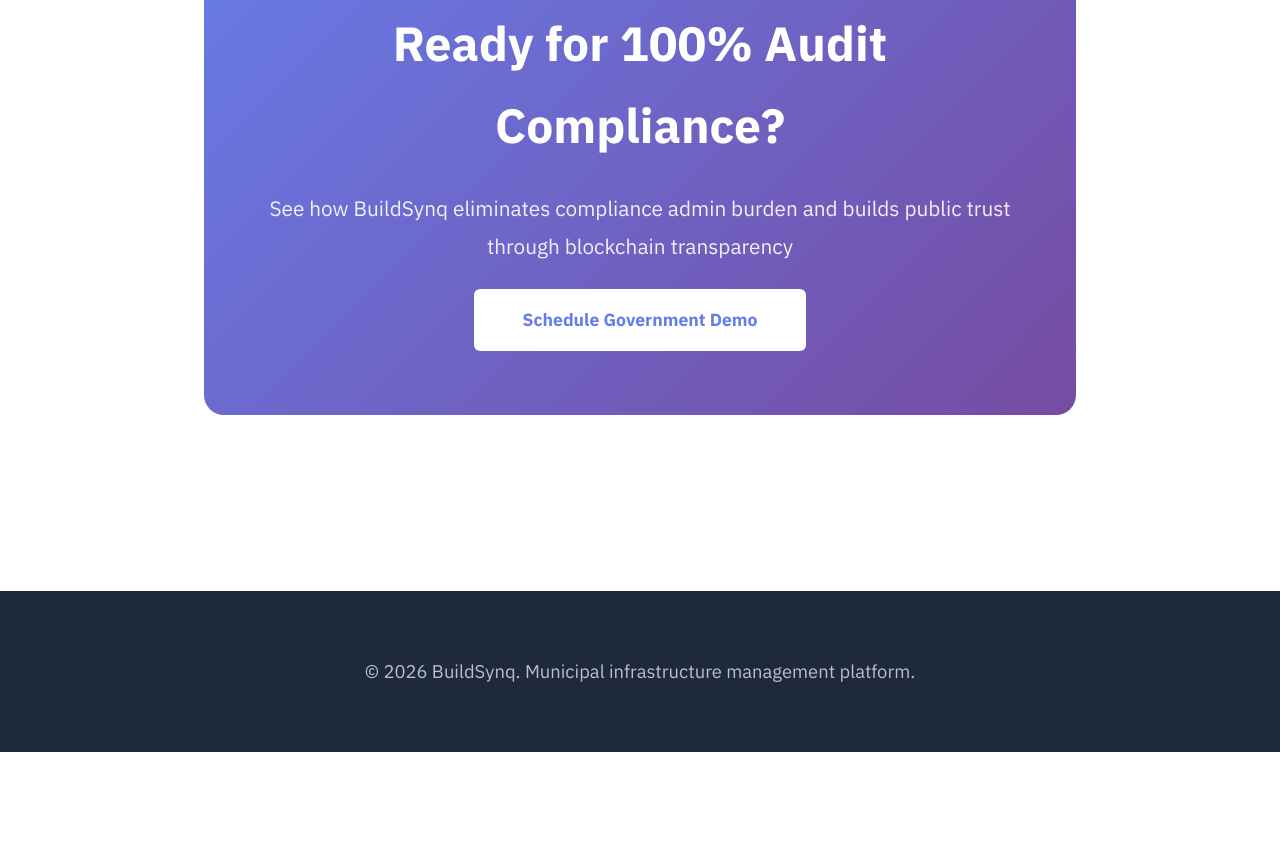
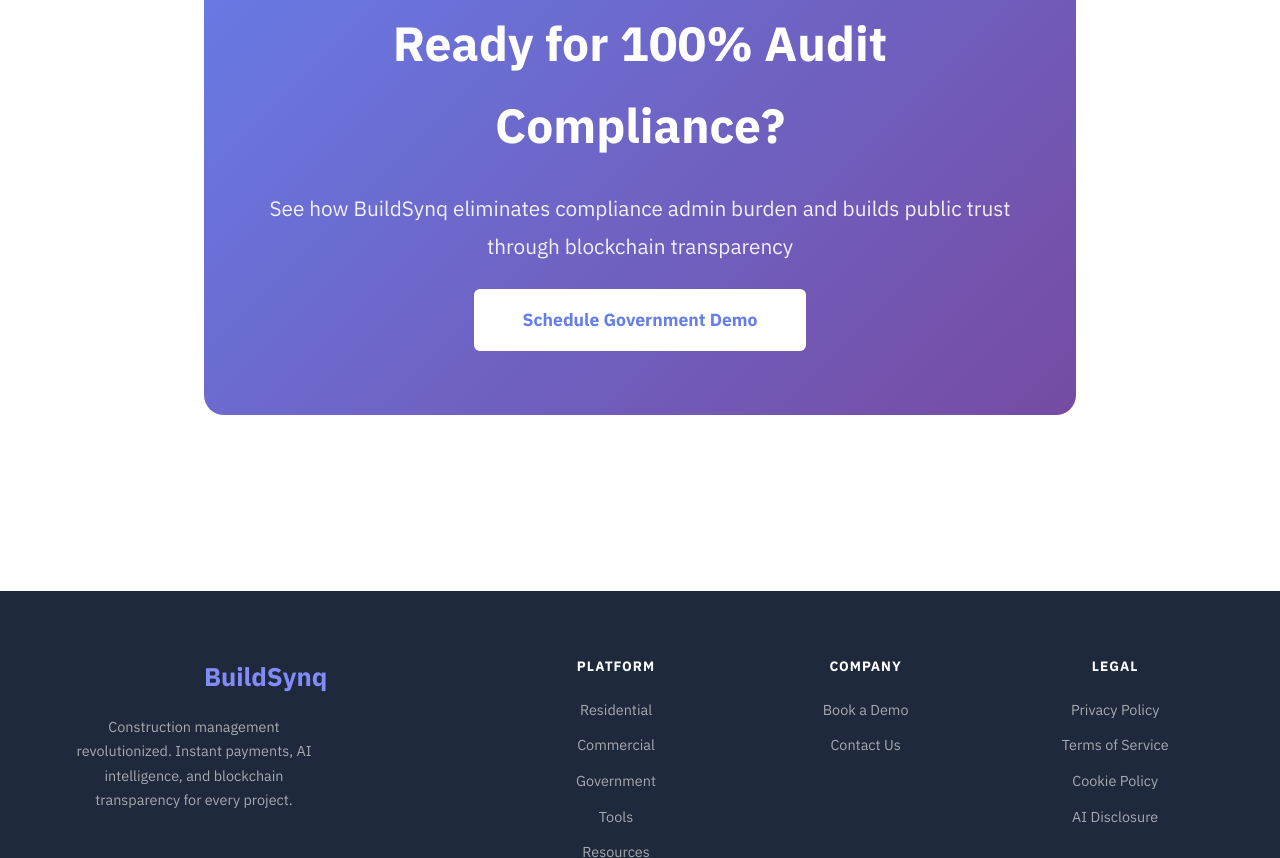
Before and after one commit to Buildsynq/buildsynq-landing, a plain HTML site: page guide-government-compliance.html in a window 1280 px wide. Shown: the part 11142-12000 px from the top of the page. Before the commit the page ends 11894 px from the top, so only its background shows below. Drawn offline with Linux system fonts and the light colour scheme.

Commit message:
Revamp footer with new branding and links

```diff
--- a/guide-government-compliance.html
+++ b/guide-government-compliance.html
@@ -658,7 +658,43 @@
     </div>
 
     <footer>
-        <p>&copy; 2026 BuildSynq. Municipal infrastructure management platform.</p>
-    </footer>
+    <div class="footer-inner">
+        <div class="footer-top">
+            <div class="footer-brand">
+                <span class="logo-text">BuildSynq</span>
+                <p>Construction management revolutionized. Instant payments, AI intelligence, and blockchain transparency for every project.</p>
+            </div>
+            <div class="footer-col">
+                <h4>Platform</h4>
+                <a href="/residential.html">Residential</a>
+                <a href="/commercial.html">Commercial</a>
+                <a href="/government.html">Government</a>
+                <a href="/tools.html">Tools</a>
+                <a href="/resources.html">Resources</a>
+            </div>
+            <div class="footer-col">
+                <h4>Company</h4>
+                <a href="https://calendly.com/buildsynq/demo">Book a Demo</a>
+                <a href="mailto:hello@buildsynq.com">Contact Us</a>
+            </div>
+            <div class="footer-col">
+                <h4>Legal</h4>
+                <a href="/privacy-policy.html">Privacy Policy</a>
+                <a href="/terms-of-service.html">Terms of Service</a>
+                <a href="/cookie-policy.html">Cookie Policy</a>
+                <a href="/ai-disclosure.html">AI Disclosure</a>
+            </div>
+        </div>
+        <div class="footer-bottom">
+            <p>&copy; 2026 BuildSynq, Inc. All rights reserved.</p>
+            <div class="footer-legal">
+                <a href="/privacy-policy.html">Privacy</a>
+                <a href="/terms-of-service.html">Terms</a>
+                <a href="/cookie-policy.html">Cookies</a>
+                <a href="/ai-disclosure.html">AI Disclosure</a>
+            </div>
+        </div>
+    </div>
+</footer>
 </body>
 </html>
```
